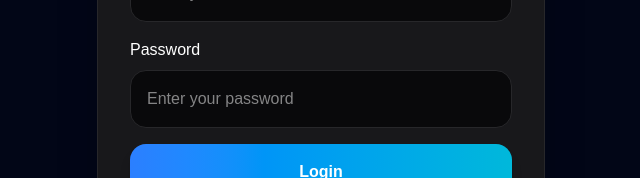
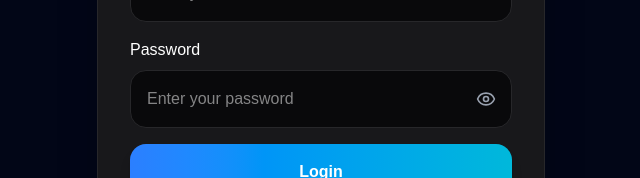
Before and after one commit to AkashVR07/taskflow-ai, a Next.js app in the folder client/: page /login in a window 1280 px wide. Shown: the part 354-532 px from the top of the page, without its empty margins (319-959 px from the left). Built offline with nearby package versions, Linux system fonts and the light colour scheme.

Commit message:
Added show hide password feature

```diff
--- a/client/app/login/page.tsx
+++ b/client/app/login/page.tsx
@@ -5,13 +5,19 @@ import axios from "axios";
 import toast from "react-hot-toast";
 import { useRouter } from "next/navigation";
 import { motion } from "framer-motion";
+import { Eye, EyeOff } from "lucide-react";
 
 export default function LoginPage() {
   const router = useRouter();
 
-  const [email, setEmail] = useState("");
+  const [email, setEmail] =
+    useState("");
+
   const [password, setPassword] =
     useState("");
+
+  const [showPassword, setShowPassword] =
+    useState(false);
 
   const [loading, setLoading] =
     useState(false);
@@ -98,16 +104,40 @@ export default function LoginPage() {
               Password
             </label>
 
+            <div className="relative">
               <input
-              type="password"
+                type={
+                  showPassword
+                    ? "text"
+                    : "password"
+                }
                 placeholder="Enter your password"
-              className="w-full p-4 rounded-2xl app-input outline-none focus:border-cyan-500 transition-all duration-300"
+                className="w-full p-4 pr-12 rounded-2xl app-input outline-none focus:border-cyan-500 transition-all duration-300"
                 value={password}
                 onChange={(e) =>
-                setPassword(e.target.value)
+                  setPassword(
+                    e.target.value
+                  )
                 }
                 required
               />
+
+              <button
+                type="button"
+                onClick={() =>
+                  setShowPassword(
+                    !showPassword
+                  )
+                }
+                className="absolute right-4 top-1/2 -translate-y-1/2 text-gray-400 hover:text-cyan-400 transition"
+              >
+                {showPassword ? (
+                  <EyeOff size={20} />
+                ) : (
+                  <Eye size={20} />
+                )}
+              </button>
+            </div>
           </div>
 
           <button
--- a/client/package.json
+++ b/client/package.json
@@ -12,7 +12,7 @@
     "@hello-pangea/dnd": "^18.0.1",
     "axios": "^1.16.0",
     "framer-motion": "^12.38.0",
-    "lucide-react": "^1.14.0",
+    "lucide-react": "^1.16.0",
     "next": "16.2.6",
     "react": "19.2.4",
     "react-countup": "^6.5.3",
```
Also changed, not shown: 1 other file (tests, documents, lock files or other folders). Lines whose indentation alone changed are shown as unchanged.
